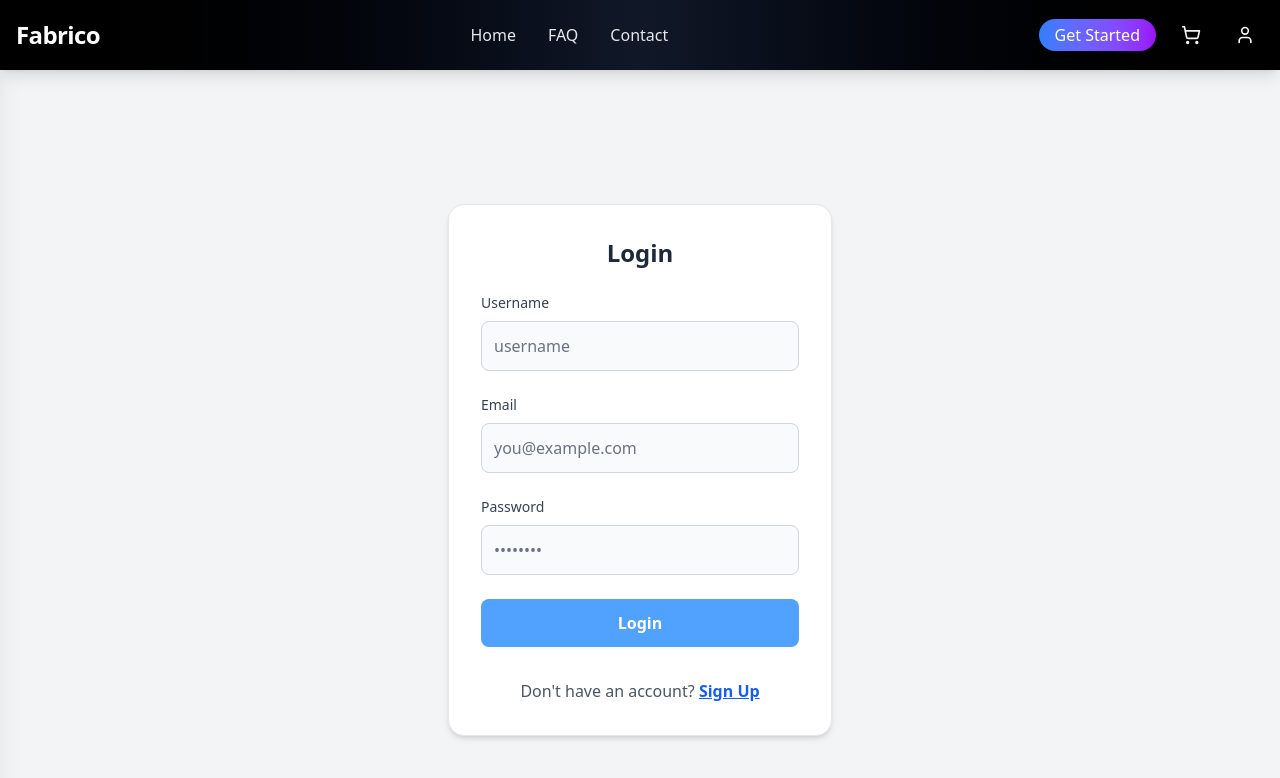
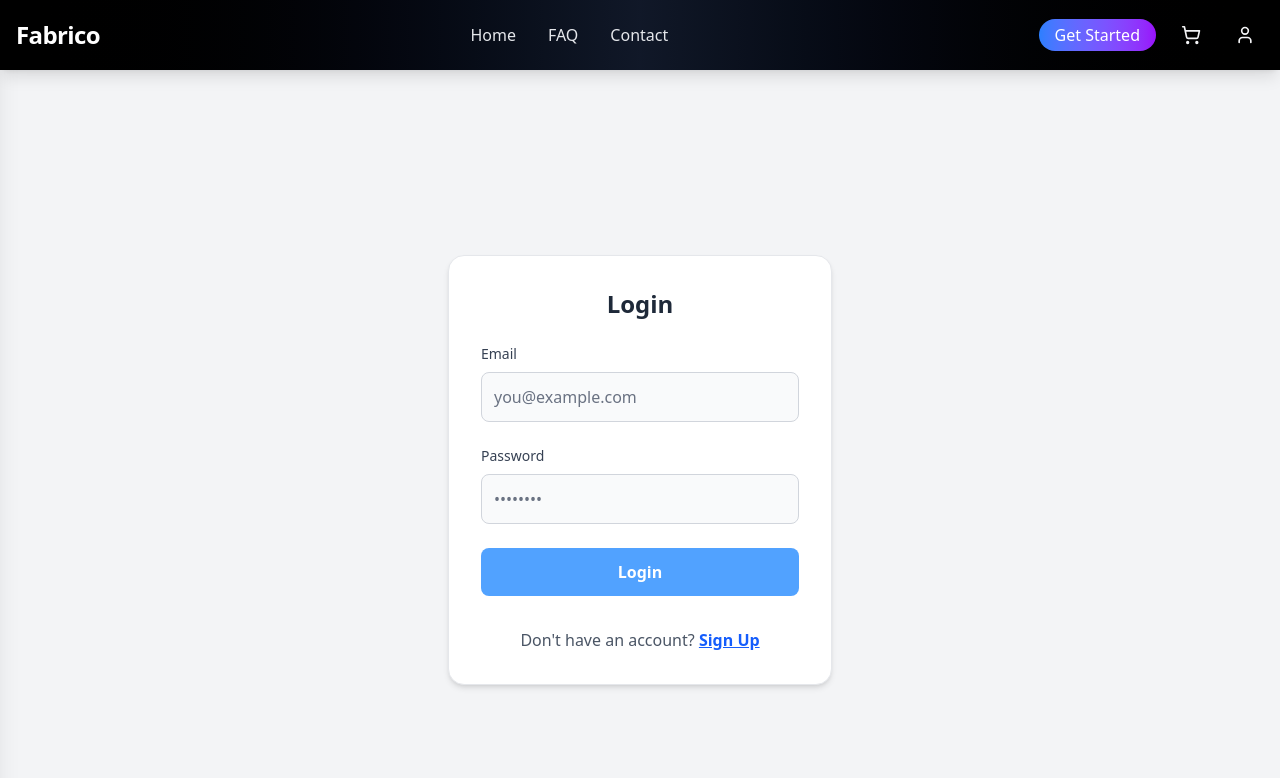
Before and after one commit to mayanksoni2244/E-commerce, a React (Vite) app in the folder Frontend/: page /login in a window 1280 px wide. Shown: the top 778 px of the page. Built offline with nearby package versions, Linux system fonts and the light colour scheme.

Commit message:
initial commit

```diff
--- a/Frontend/src/login.jsx
+++ b/Frontend/src/login.jsx
@@ -10,7 +10,6 @@ const Login = () => {
   const navigate = useNavigate();
   const { login } = UseAuth();
   const [formData, setFormData] = useState({
-    username: "",
     email: "",
     password: "",
   });
@@ -22,12 +21,10 @@ const Login = () => {
     });
   };
 
-
-
   async function handleSubmit(e) {
     e.preventDefault();
     try {
-      const response= await axios.post("https://fabrico-back.onrender.com/api/auth/login", formData,{withCredentials:true});
+      const response = await axios.post("https://fabrico-back.onrender.com/api/auth/login", formData, { withCredentials: true });
       toast.success("Logged in Successfully");
       login(response.data.user);
 
@@ -50,18 +47,6 @@ const Login = () => {
             Login
           </h2>
 
-          <div className="space-y-2">
-            <label className="block text-sm font-medium text-gray-700">Username</label>
-            <input
-              type="text"
-              name="username"
-              className="w-full p-3 rounded-lg bg-gray-50 focus:bg-white focus:ring-2 focus:ring-blue-400 border border-gray-300 outline-none transition placeholder-gray-500"
-              value={formData.username}
-              onChange={handleChange}
-              required
-              placeholder="username"
-            />
-          </div>
           <div className="space-y-2">
             <label className="block text-sm font-medium text-gray-700">Email</label>
             <input
```
Also changed, not shown: 1 other file (tests, documents, lock files or other folders).
